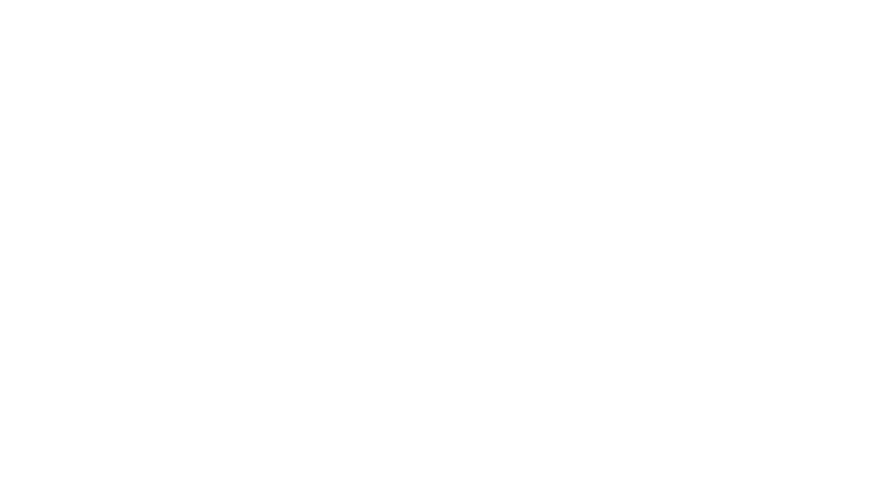
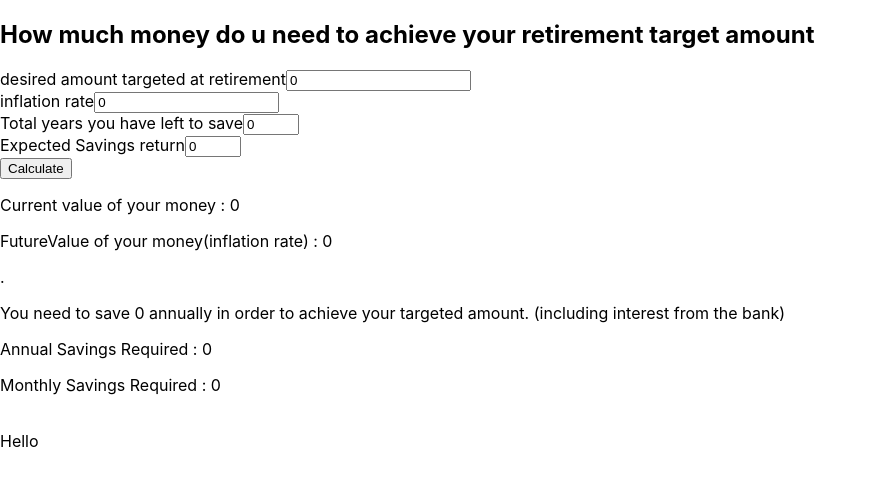
Before and after one commit to MareikeW/fincalc-project, a React (Create React App) app: page /retirement-calculators in a window 1280 px wide. Shown: the top 486 px of the page, without its empty margins (0-877 px from the left). Built offline with nearby package versions, Linux system fonts and the light colour scheme.

Commit message:
Added retirement components to retirement page + updated router

```diff
--- a/src/App.js
+++ b/src/App.js
@@ -2,8 +2,8 @@ import './App.scss';
 import { BrowserRouter as Router, Switch, Route } from "react-router-dom";
 import Savings from "./pages/savings";
 import CompoundInterest from './pages/compoundinterest';
-import RetirementSavings from './components/forms/Retirement-savings-form'
 import Budget from './pages/budget';
+import RetirementCalculators from './pages/retirement';
 
 function App() {
   return (
@@ -26,8 +26,8 @@ function App() {
             <CompoundInterest />
           </Route>
 
-          <Route exact path="/retirement-savings">
-            <RetirementSavings />
+          <Route exact path="/retirement-calculators">
+            <RetirementCalculators />
           </Route>
         </Switch>
       </Router>
--- /dev/null
+++ b/src/components/forms/Retirement-savings-last-form.js
@@ -0,0 +1,9 @@
+import React from "react";
+
+const RetirementSavingsLastFor = () => {
+    return (
+        <div>Hello</div>
+    )
+}
+
+export default RetirementSavingsLastFor;
--- a/src/pages/retirement.js
+++ b/src/pages/retirement.js
@@ -0,0 +1,15 @@
+import React from "react";
+import RetirementSavings from "../components/forms/Retirement-savings-form";
+import RetirementSavingsLastFor from "../components/forms/Retirement-savings-last-form";
+
+const RetirementCalculators = () => {
+    return (
+        <div>
+            <RetirementSavings />
+            <br />
+            <RetirementSavingsLastFor />
+        </div>
+    )
+}
+
+export default RetirementCalculators;
```
Also changed, not shown: src/components/forms/Retirement-need-form.js (deleted).
